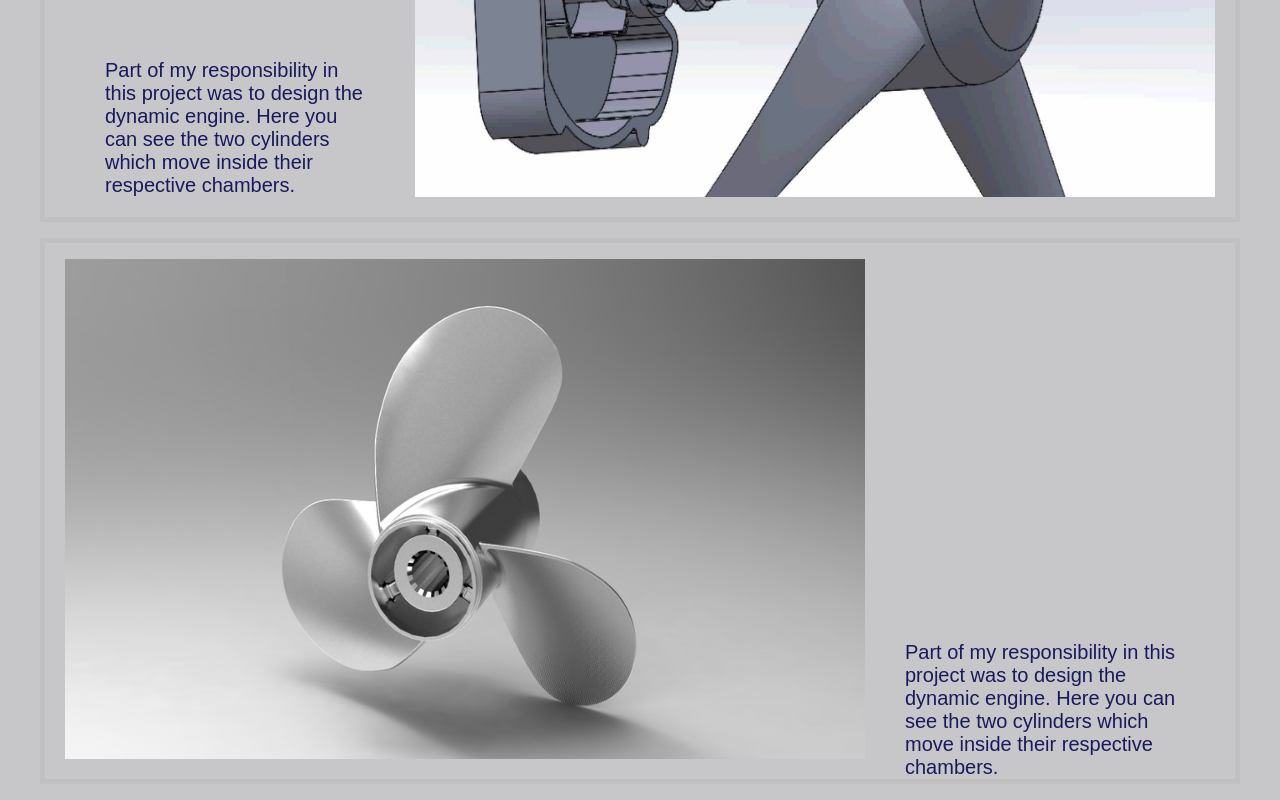
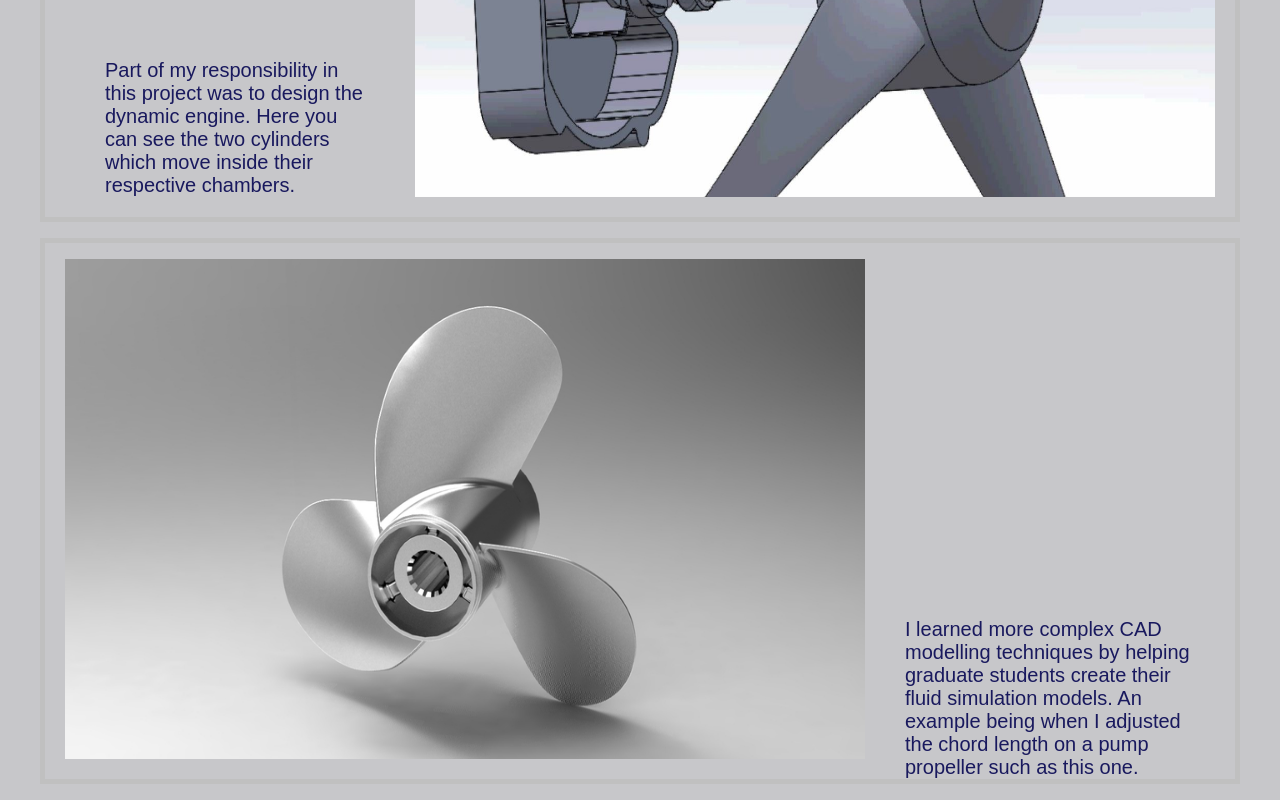
Before and after one commit to aescobed/aescobed.github.io, a plain HTML site: page CADCAM.html in a window 1280 px wide. Shown: the part 990-1790 px from the top of the page. Drawn offline with Linux system fonts and the light colour scheme.

Commit message:
updated text

```diff
--- a/CADCAM.html
+++ b/CADCAM.html
@@ -68,7 +68,7 @@
                  width="800" height="500">
 
             <figcaption>
-                Part of my responsibility in this project was to design the dynamic engine. Here you can see the two cylinders which move inside their respective chambers.
+                I learned more complex CAD modelling techniques by helping graduate students create their fluid simulation models. An example being when I adjusted the chord length on a pump propeller such as this one.
             </figcaption>
 
 
```
